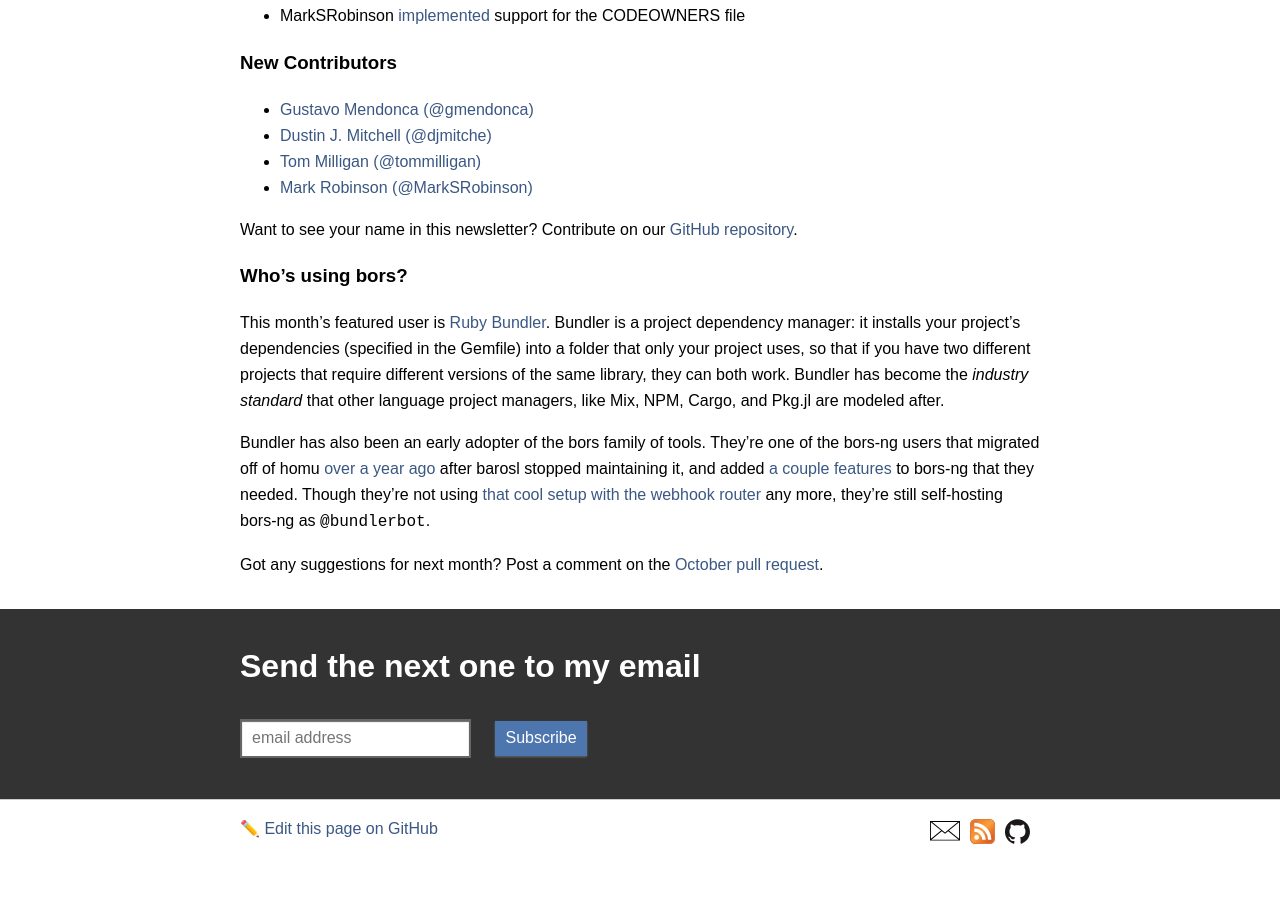
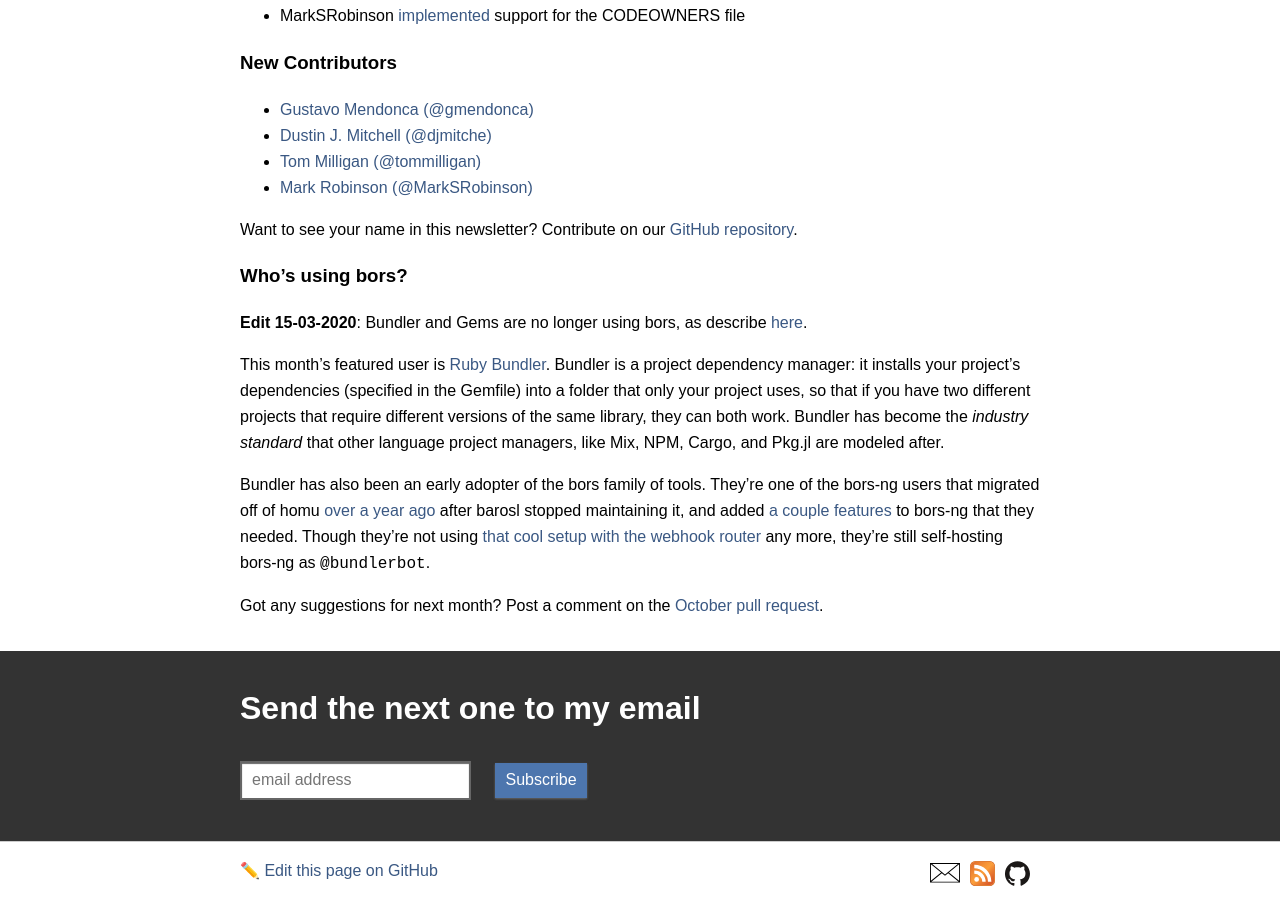
Before and after one commit to bors-ng/bors-ng.github.io, a Jekyll site: the page built from _posts/2019-10-01-tmib-33.md, in a window 1280 px wide and 900 px high, scrolled down 665 px. Built offline with Jekyll 4.4.1, drawn with Linux system fonts in a browser that asks for light colours; before the commit the page ends 1523 px from its top, so only the background shows below that.

Commit message:
Update bundler posts

```diff
--- a/_posts/2019-10-01-tmib-33.md
+++ b/_posts/2019-10-01-tmib-33.md
@@ -45,6 +45,8 @@
 
 ### Who's using bors?
 
+**Edit 15-03-2020**: Bundler and Gems are no longer using bors, as describe [here](https://github.com/rubygems/rubygems/pull/3389).
+
 This month's featured user is [Ruby Bundler](https://bundler.io/).
 Bundler is a project dependency manager:
 it installs your project's dependencies (specified in the Gemfile) into a folder that only your project uses, so that if you have two different projects that require different versions of the same library, they can both work.
```
Also changed, not shown: _posts/2018-09-26-bundlerbot.md (+2 -0 lines).
